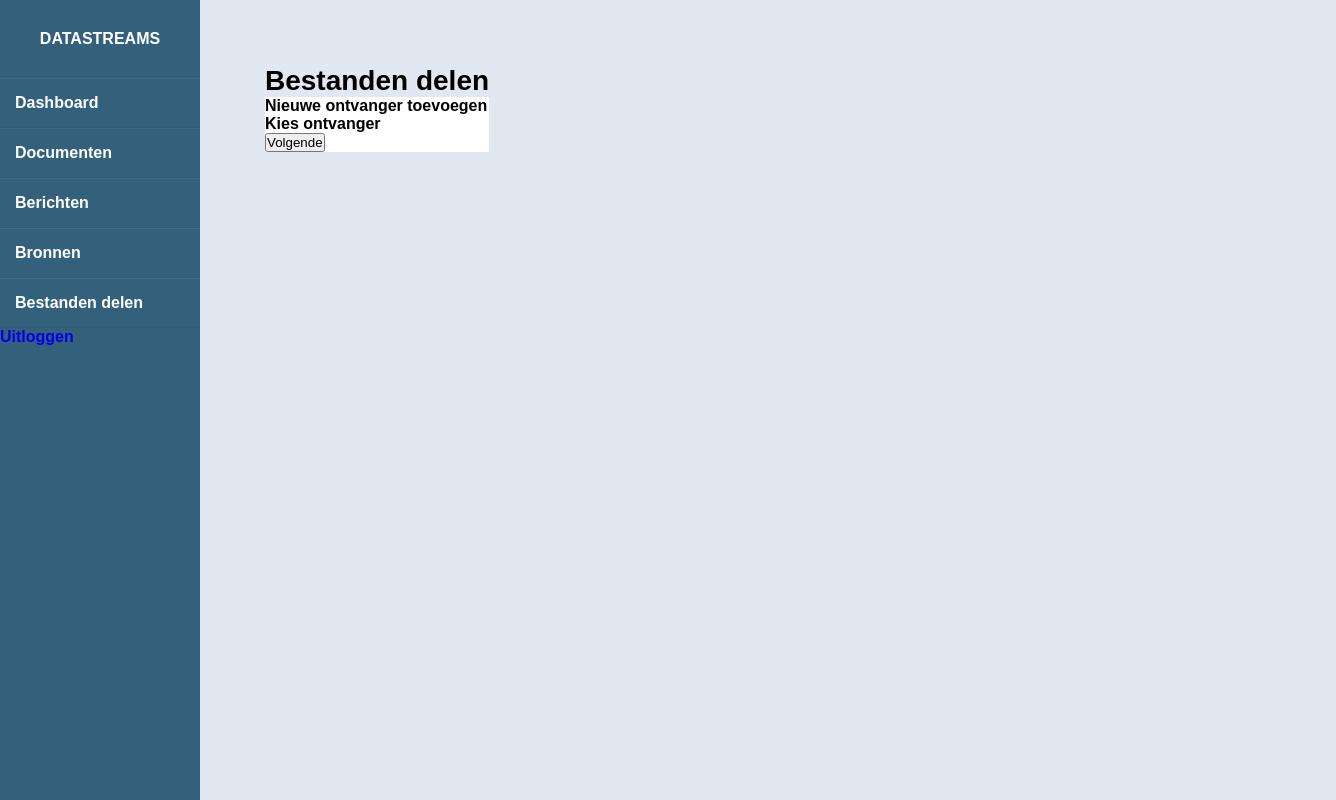
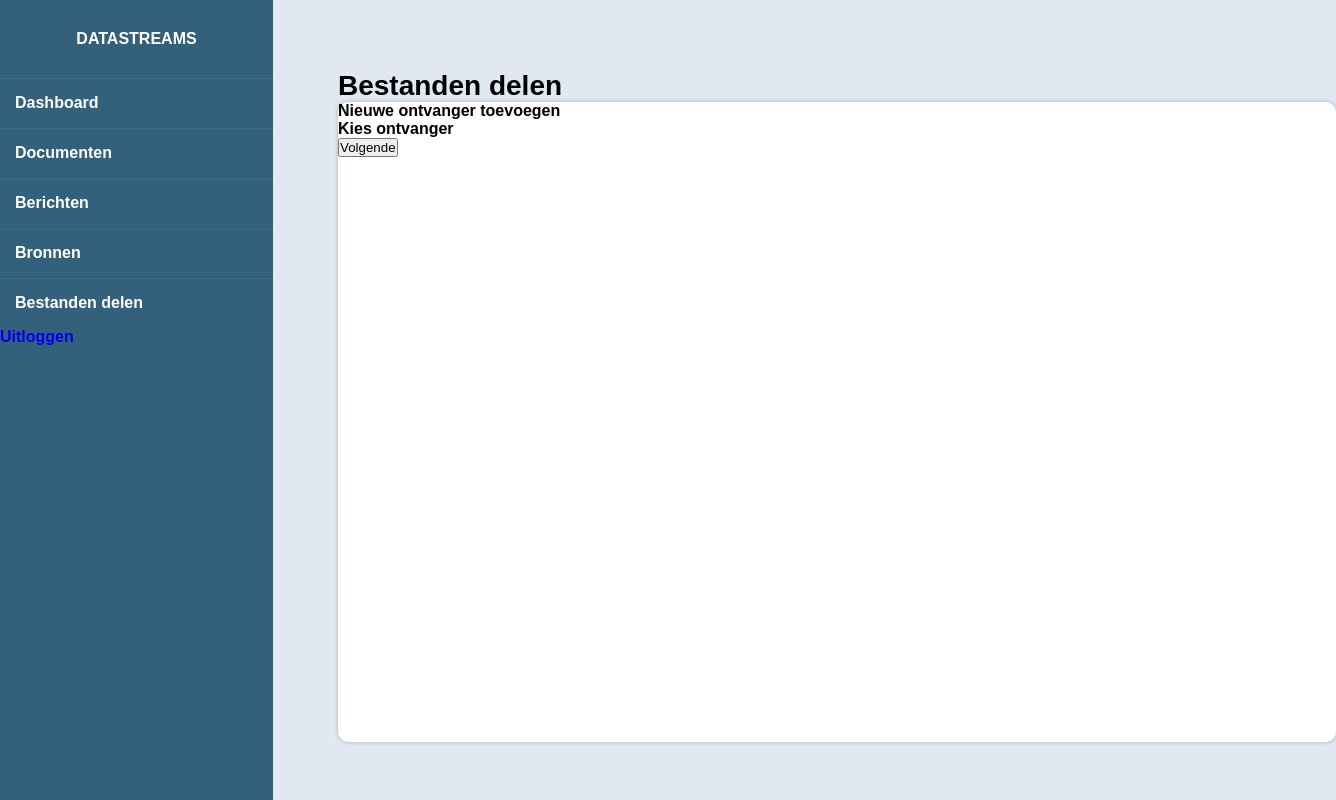
Before and after one commit to Thunder-Invader/Datastreams-nVisionVue, a Vue app in the folder datastreams/: page /Sending in a window 1280 px wide. Shown: the whole page, 1336 px wide, since content can reach past the window. Built offline with nearby package versions, Linux system fonts and the light colour scheme.

Commit message:
Container sizes
padding around the container and for the sending page

```diff
--- a/datastreams/src/App.vue
+++ b/datastreams/src/App.vue
@@ -72,7 +72,7 @@
   }
 
   .wrapper .sidebar{
-    width: 200px;
+    width: 273px;
     height: 100%;
     background: #33617B;
     padding: 30px 0px;
--- a/datastreams/src/components/Container.vue
+++ b/datastreams/src/components/Container.vue
@@ -18,14 +18,12 @@ export default {
 <!-- Add "scoped" attribute to limit CSS to this component only -->
 <style scoped>
 .container{
-padding-left: 200px;
+padding-left: 273px;
 
 }
 
 .header{
   padding-left: 65px;
   padding-top: 70px;
-  padding: 65px;
-  padding-bottom: 70px;
 }
 </style>
--- a/datastreams/src/views/SendingPage.vue
+++ b/datastreams/src/views/SendingPage.vue
@@ -67,8 +67,12 @@ export default {
 <!-- Add "scoped" attribute to limit CSS to this component only -->
 <style scoped>
   .window{
-    background-color: white;
-
-
+    width: 78vw;
+    height: 80vh;
+    left: 338px;
+    top: 119px;
+    background: #FFFFFF;
+    box-shadow: 0px 0px 4px rgba(0, 0, 0, 0.25);
+    border-radius: 10px;
   }
 </style>
```
